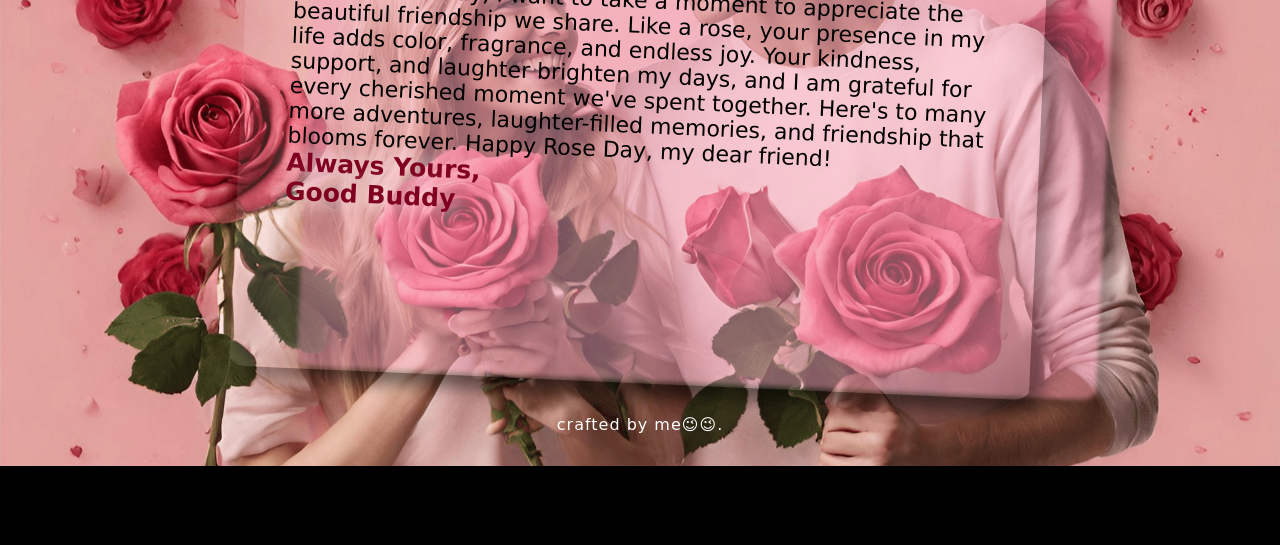
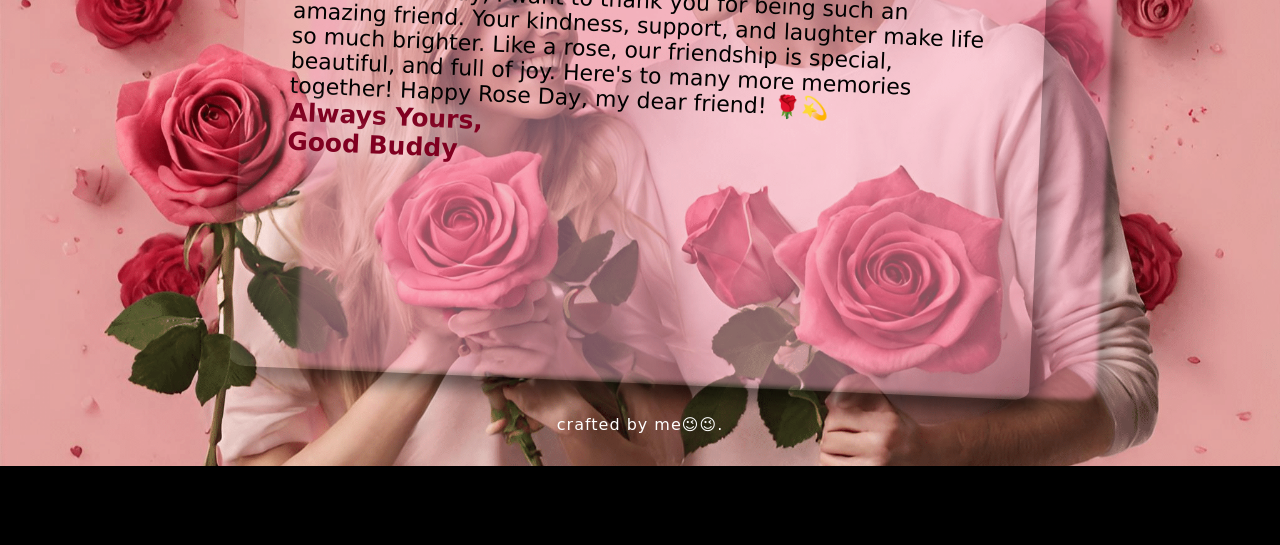
Before and after one commit to sumit00100/rose, a plain HTML site: page new.html in a window 1280 px wide. Shown: the part 255-800 px from the top of the page. Drawn offline with Linux system fonts and the light colour scheme.

Commit message:
Update new.html

```diff
--- a/new.html
+++ b/new.html
@@ -17,12 +17,10 @@
             <p>
                 <span>My Bestfriend,</span>
                 <br />
-                On this Rose Day, I want to take a moment to appreciate the beautiful
-                friendship we share. Like a rose, your presence in my life adds color,
-                fragrance, and endless joy. Your kindness, support, and laughter
-                brighten my days, and I am grateful for every cherished moment we've
-                spent together. Here's to many more adventures, laughter-filled memories,
-                and friendship that blooms forever. Happy Rose Day, my dear friend!
+                On this Rose Day, I want to thank you for being such an amazing friend.
+                Your kindness, support, and laughter make life so much brighter. Like
+                a rose, our friendship is special, beautiful, and full of joy. Here's
+                to many more memories together! Happy Rose Day, my dear friend! 🌹💫
                 <br />
                 <span class="ullu">
                     Always Yours,
```
